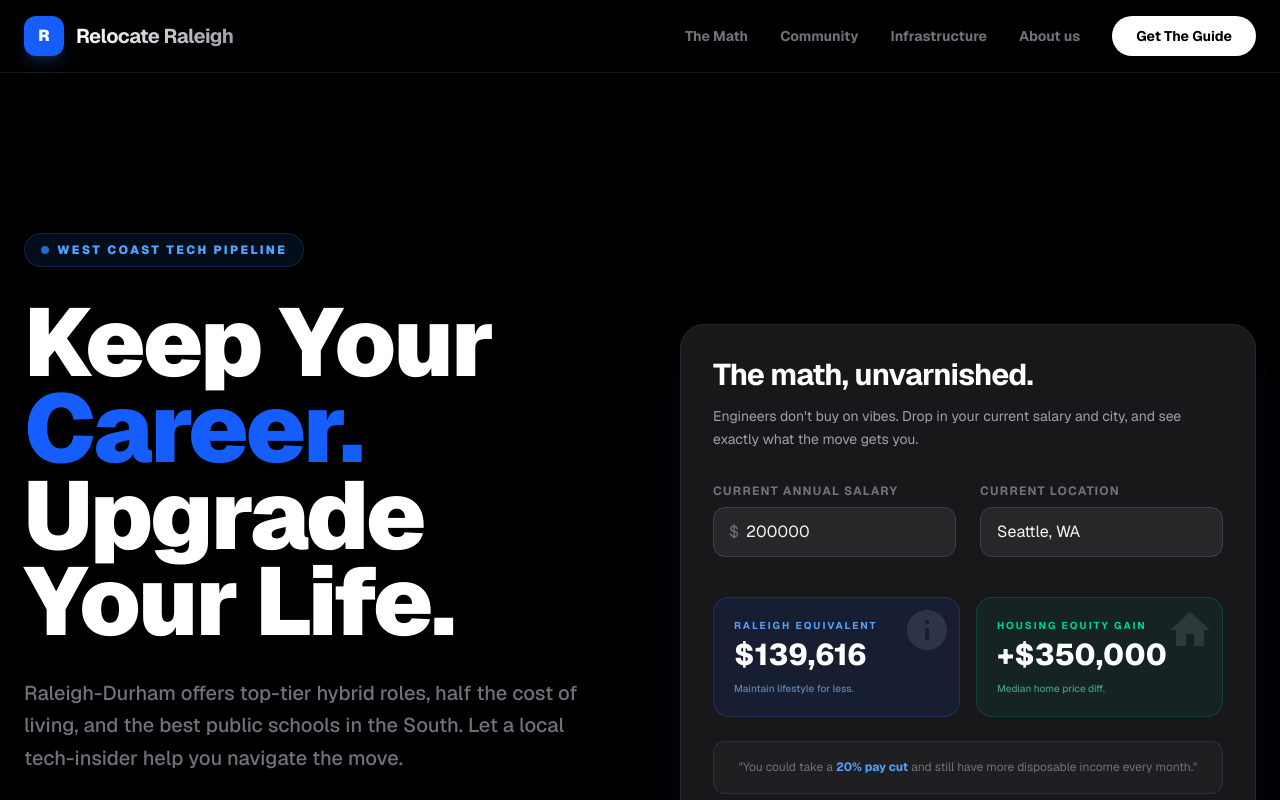
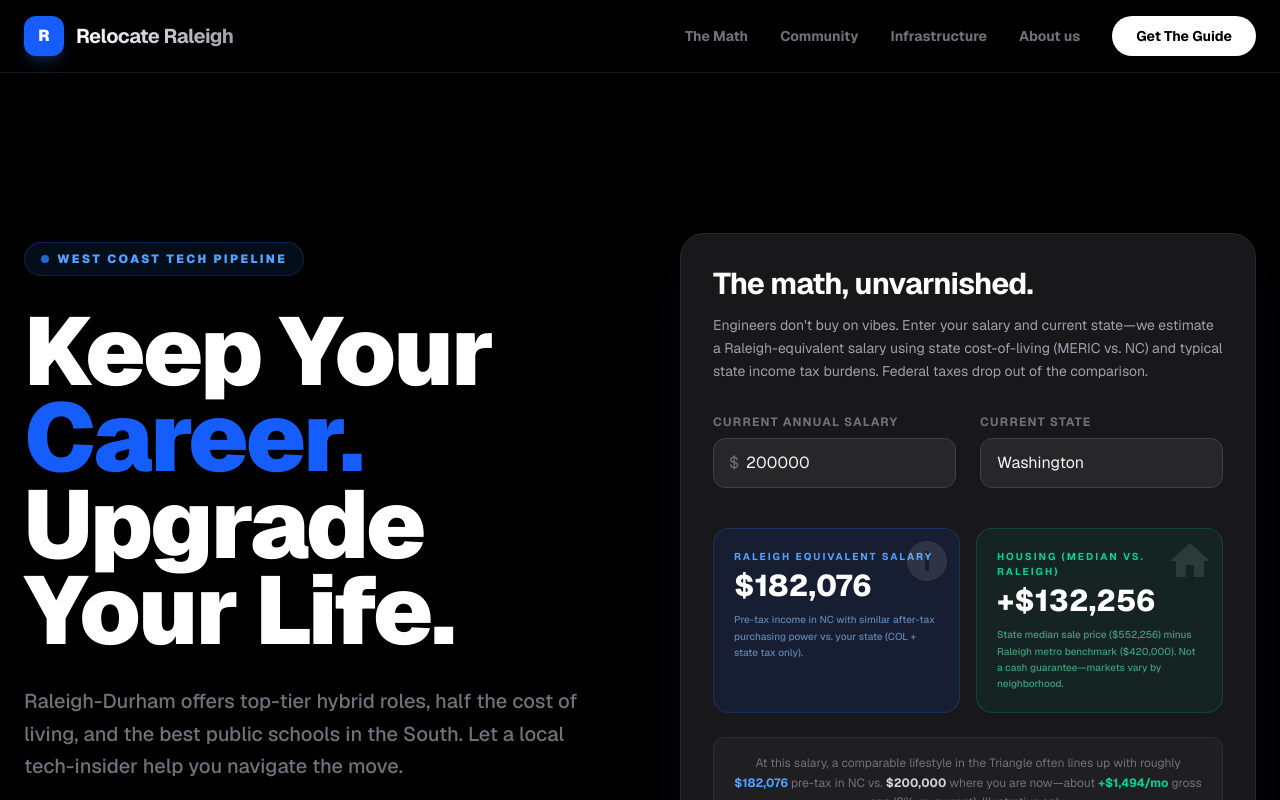
Before and after one commit to gregkitz/relocate-raleigh, a Next.js app: page / in a window 1280 px wide. Shown: the top 800 px of the page. Built offline with nearby package versions, Linux system fonts and the light colour scheme.

Commit message:
Describe your change in one line

```diff
--- a/src/components/Calculator.tsx
+++ b/src/components/Calculator.tsx
@@ -1,57 +1,44 @@
 'use client';
 
-import React, { useState, useEffect } from 'react';
+import React, { useMemo, useState } from 'react';
+import {
+  STATE_CODES_BY_NAME,
+  US_STATE_DATA,
+  type StateCode,
+  computeHousingMedianDiff,
+  computeRaleighEquivalentSalary,
+  RALEIGH_METRO_MEDIAN_HOME,
+} from '@/data/relocationStateData';
 
-const CITY_DATA = {
-  seattle: {
-    name: 'Seattle, WA',
-    taxRate: 0, // No state income tax in WA
-    colIndex: 1.5, // 50% more expensive than baseline
-    medianHome: 850000,
-  },
-  san_francisco: {
-    name: 'San Francisco, CA',
-    taxRate: 0.093, // Simplified CA tax for tech salaries
-    colIndex: 1.8, // 80% more expensive
-    medianHome: 1300000,
-  },
-  raleigh: {
-    name: 'Raleigh/Cary, NC',
-    taxRate: 0.045, // NC flat tax roughly
-    colIndex: 1.0, // Baseline
-    medianHome: 500000,
-  },
-};
+const DEFAULT_STATE: StateCode = 'WA';
 
 export default function Calculator() {
-  const [salary, setSalary] = useState(200000);
-  const [currentCity, setCurrentCity] = useState('seattle');
-  const [results, setResults] = useState({
-    raleighEquivalent: 0,
-    housingSavings: 0,
-    monthlyDisposable: 0,
-  });
+  const [salary, setSalary] = useState(200_000);
+  const [stateCode, setStateCode] = useState<StateCode>(DEFAULT_STATE);
 
-  useEffect(() => {
-    const city = CITY_DATA[currentCity as keyof typeof CITY_DATA];
-    const raleigh = CITY_DATA.raleigh;
+  const origin = US_STATE_DATA[stateCode];
 
-    // Simplified math for the "flex"
-    // Purchasing power = (Salary * (1 - tax)) / colIndex
-    const currentPurchasingPower = (salary * (1 - city.taxRate)) / city.colIndex;
+  const raleighEquivalent = useMemo(
+    () =>
+      Math.round(
+        computeRaleighEquivalentSalary(salary, origin.mericIndex, origin.stateTaxRate),
+      ),
+    [salary, origin.mericIndex, origin.stateTaxRate],
+  );
 
-    // Equivalent Raleigh salary to maintain same power:
-    // (Equivalent * (1 - raleigh.taxRate)) / raleigh.colIndex = currentPurchasingPower
-    const equivalent = (currentPurchasingPower * raleigh.colIndex) / (1 - raleigh.taxRate);
+  const housingMedianDiff = useMemo(
+    () => computeHousingMedianDiff(origin.medianHome),
+    [origin.medianHome],
+  );
 
-    const monthlySavings = (salary / 12) - (equivalent / 12);
+  /** Monthly gross gap: current salary vs illustrative Raleigh-equivalent (same purchasing power) */
+  const monthlyGrossGap = useMemo(
+    () => Math.round(salary / 12 - raleighEquivalent / 12),
+    [salary, raleighEquivalent],
+  );
 
-    setResults({
-      raleighEquivalent: Math.round(equivalent),
-      housingSavings: city.medianHome - raleigh.medianHome,
-      monthlyDisposable: Math.round(monthlySavings),
-    });
-  }, [salary, currentCity]);
+  const pctVersusCurrent =
+    salary > 0 ? Math.round(((salary - raleighEquivalent) / salary) * 100) : 0;
 
   return (
     <div className="w-full max-w-2xl p-8 bg-zinc-900 border border-zinc-800 rounded-3xl shadow-2xl shadow-blue-900/20 text-white">
@@ -60,7 +47,9 @@ export default function Calculator() {
           The math, unvarnished.
         </h2>
         <p className="text-zinc-400 text-sm leading-relaxed">
-          Engineers don't buy on vibes. Drop in your current salary and city, and see exactly what the move gets you.
+          Engineers don&apos;t buy on vibes. Enter your salary and current state—we estimate a
+          Raleigh-equivalent salary using state cost-of-living (MERIC vs. NC) and typical state
+          income tax burdens. Federal taxes drop out of the comparison.
         </p>
       </div>
 
@@ -68,12 +57,13 @@ export default function Calculator() {
         <div className="grid grid-cols-1 md:grid-cols-2 gap-6">
           <div>
             <label className="block text-xs font-bold text-zinc-500 uppercase tracking-widest mb-2">
-              Current Annual Salary
+              Current annual salary
             </label>
             <div className="relative">
               <span className="absolute left-4 top-1/2 -translate-y-1/2 text-zinc-500">$</span>
               <input
                 type="number"
+                min={0}
                 value={salary}
                 onChange={(e) => setSalary(Number(e.target.value))}
                 className="w-full pl-8 pr-4 py-3 bg-zinc-800 border border-zinc-700 rounded-xl focus:ring-2 focus:ring-blue-500 focus:border-transparent outline-none text-zinc-100 transition-all"
@@ -83,15 +73,18 @@ export default function Calculator() {
 
           <div>
             <label className="block text-xs font-bold text-zinc-500 uppercase tracking-widest mb-2">
-              Current Location
+              Current state
             </label>
             <select
-              value={currentCity}
-              onChange={(e) => setCurrentCity(e.target.value)}
+              value={stateCode}
+              onChange={(e) => setStateCode(e.target.value as StateCode)}
               className="w-full px-4 py-3 bg-zinc-800 border border-zinc-700 rounded-xl focus:ring-2 focus:ring-blue-500 focus:border-transparent outline-none text-zinc-100 transition-all appearance-none"
             >
-              <option value="seattle">Seattle, WA</option>
-              <option value="san_francisco">San Francisco, CA</option>
+              {STATE_CODES_BY_NAME.map((code) => (
+                <option key={code} value={code}>
+                  {US_STATE_DATA[code].name}
+                </option>
+              ))}
             </select>
           </div>
         </div>
@@ -99,40 +92,65 @@ export default function Calculator() {
         <div className="grid grid-cols-1 md:grid-cols-2 gap-4 pt-4">
           <div className="p-5 bg-blue-600/10 border border-blue-500/20 rounded-2xl relative overflow-hidden group hover:bg-blue-600/20 transition-all">
             <div className="absolute top-0 right-0 p-2 opacity-10 group-hover:opacity-20 transition-opacity">
-              <svg className="w-12 h-12" fill="currentColor" viewBox="0 0 24 24"><path d="M12 2C6.48 2 2 6.48 2 12s4.48 10 10 10 10-4.48 10-10S17.52 2 12 2zm1 15h-2v-6h2v6zm0-8h-2V7h2v2z"/></svg>
+              <svg className="w-12 h-12" fill="currentColor" viewBox="0 0 24 24">
+                <path d="M12 2C6.48 2 2 6.48 2 12s4.48 10 10 10 10-4.48 10-10S17.52 2 12 2zm1 15h-2v-6h2v6zm0-8h-2V7h2v2z" />
+              </svg>
             </div>
             <p className="text-[10px] font-bold text-blue-400 uppercase tracking-[0.2em] mb-1">
-              Raleigh Equivalent
+              Raleigh equivalent salary
             </p>
             <p className="text-3xl font-extrabold text-white">
-              ${results.raleighEquivalent.toLocaleString()}
+              ${raleighEquivalent.toLocaleString()}
             </p>
-            <p className="text-[10px] text-blue-300/60 mt-2 font-medium">
-              Maintain lifestyle for less.
+            <p className="text-[10px] text-blue-300/60 mt-2 font-medium leading-relaxed">
+              Pre-tax income in NC with similar after-tax purchasing power vs. your state (COL +
+              state tax only).
             </p>
           </div>
 
           <div className="p-5 bg-emerald-600/10 border border-emerald-500/20 rounded-2xl relative overflow-hidden group hover:bg-emerald-600/20 transition-all">
             <div className="absolute top-0 right-0 p-2 opacity-10 group-hover:opacity-20 transition-opacity">
-              <svg className="w-12 h-12" fill="currentColor" viewBox="0 0 24 24"><path d="M10 20v-6h4v6h5v-8h3L12 3 2 12h3v8z"/></svg>
+              <svg className="w-12 h-12" fill="currentColor" viewBox="0 0 24 24">
+                <path d="M10 20v-6h4v6h5v-8h3L12 3 2 12h3v8z" />
+              </svg>
             </div>
             <p className="text-[10px] font-bold text-emerald-400 uppercase tracking-[0.2em] mb-1">
-              Housing Equity Gain
+              Housing (median vs. Raleigh)
             </p>
             <p className="text-3xl font-extrabold text-white">
-              +${results.housingSavings.toLocaleString()}
+              {housingMedianDiff >= 0 ? '+' : ''}
+              ${housingMedianDiff.toLocaleString()}
             </p>
-            <p className="text-[10px] text-emerald-300/60 mt-2 font-medium">
-              Median home price diff.
+            <p className="text-[10px] text-emerald-300/60 mt-2 font-medium leading-relaxed">
+              State median sale price (${origin.medianHome.toLocaleString()}) minus Raleigh metro
+              benchmark (${RALEIGH_METRO_MEDIAN_HOME.toLocaleString()}). Not a cash guarantee—markets
+              vary by neighborhood.
             </p>
           </div>
         </div>
 
         <div className="mt-4 p-4 rounded-xl bg-zinc-800/50 border border-zinc-700/50">
           <p className="text-xs text-zinc-500 text-center leading-relaxed">
-            "You could take a <span className="text-blue-400 font-bold">20% pay cut</span> and still have more disposable income every month."
+            At this salary, a comparable lifestyle in the Triangle often lines up with roughly{' '}
+            <span className="text-blue-400 font-bold">${raleighEquivalent.toLocaleString()}</span>{' '}
+            pre-tax in NC vs.{' '}
+            <span className="text-zinc-300 font-bold">${salary.toLocaleString()}</span> where you are
+            now—about{' '}
+            <span className="text-emerald-400 font-bold">
+              {monthlyGrossGap >= 0 ? '+' : ''}
+              ${monthlyGrossGap.toLocaleString()}/mo
+            </span>{' '}
+            gross gap ({pctVersusCurrent >= 0 ? '' : '−'}
+            {Math.abs(pctVersusCurrent)}% vs. current). Illustrative only.
           </p>
         </div>
+
+        <p className="text-[10px] text-zinc-600 leading-relaxed text-center px-2">
+          Method: purchasing power = salary × (1 − state tax) ÷ COL vs. NC; Raleigh equivalent solves
+          for NC salary at COL (relative to NC) = 1 and NC tax. Median prices:
+          state-level sale medians vs. ${RALEIGH_METRO_MEDIAN_HOME.toLocaleString()} Raleigh-area
+          benchmark. Not financial or tax advice.
+        </p>
       </div>
     </div>
   );
--- /dev/null
+++ b/src/data/relocationStateData.ts
@@ -0,0 +1,178 @@
+/**
+ * Relocation calculator inputs (state level, illustrative).
+ *
+ * COL: MERIC 2025 annual average composite index (U.S. = 100).
+ *   https://meric.mo.gov/data/cost-living-data-series/
+ *
+ * Median home sale price: Rocket Mortgage 2024 guide (state medians).
+ *   https://www.rocketmortgage.com/learn/median-home-price-by-state
+ *
+ * stateTaxRate: Approximate effective state income tax on ~$200k wage income,
+ * single filer, for relative comparison only. No local/City taxes (e.g. NYC),
+ * no federal tax (same in both locations). Not tax advice.
+ */
+
+/** North Carolina MERIC composite — baseline for “Raleigh area” proxy */
+export const NC_MERIC_INDEX = 97.9;
+
+/** Representative Raleigh–Cary metro median sale price (between state & metro sources; illustrative) */
+export const RALEIGH_METRO_MEDIAN_HOME = 420_000;
+
+/** NC flat income tax ≈ 4.75% (illustrative effective share at high income) */
+export const RALEIGH_STATE_EFFECTIVE_TAX_RATE = 0.0475;
+
+export type StateCode =
+  | "AL"
+  | "AK"
+  | "AZ"
+  | "AR"
+  | "CA"
+  | "CO"
+  | "CT"
+  | "DE"
+  | "DC"
+  | "FL"
+  | "GA"
+  | "HI"
+  | "ID"
+  | "IL"
+  | "IN"
+  | "IA"
+  | "KS"
+  | "KY"
+  | "LA"
+  | "ME"
+  | "MD"
+  | "MA"
+  | "MI"
+  | "MN"
+  | "MS"
+  | "MO"
+  | "MT"
+  | "NE"
+  | "NV"
+  | "NH"
+  | "NJ"
+  | "NM"
+  | "NY"
+  | "NC"
+  | "ND"
+  | "OH"
+  | "OK"
+  | "OR"
+  | "PA"
+  | "RI"
+  | "SC"
+  | "SD"
+  | "TN"
+  | "TX"
+  | "UT"
+  | "VT"
+  | "VA"
+  | "WA"
+  | "WV"
+  | "WI"
+  | "WY";
+
+export type StateRow = {
+  name: string;
+  /** MERIC composite index (U.S. average = 100) */
+  mericIndex: number;
+  /** Approximate median home sale price, USD */
+  medianHome: number;
+  /** Approximate effective state income tax rate on high wage income */
+  stateTaxRate: number;
+};
+
+export const US_STATE_DATA: Record<StateCode, StateRow> = {
+  AL: { name: "Alabama", mericIndex: 88.1, medianHome: 258_789, stateTaxRate: 0.05 },
+  AK: { name: "Alaska", mericIndex: 126.7, medianHome: 354_333, stateTaxRate: 0 },
+  AZ: { name: "Arizona", mericIndex: 110.3, medianHome: 426_731, stateTaxRate: 0.042 },
+  AR: { name: "Arkansas", mericIndex: 90.1, medianHome: 265_717, stateTaxRate: 0.055 },
+  CA: { name: "California", mericIndex: 143.1, medianHome: 785_386, stateTaxRate: 0.093 },
+  CO: { name: "Colorado", mericIndex: 103.1, medianHome: 555_122, stateTaxRate: 0.044 },
+  CT: { name: "Connecticut", mericIndex: 114.0, medianHome: 361_885, stateTaxRate: 0.065 },
+  DE: { name: "Delaware", mericIndex: 103.1, medianHome: 360_076, stateTaxRate: 0.066 },
+  DC: { name: "District of Columbia", mericIndex: 137.8, medianHome: 655_071, stateTaxRate: 0.085 },
+  FL: { name: "Florida", mericIndex: 101.4, medianHome: 358_039, stateTaxRate: 0 },
+  GA: { name: "Georgia", mericIndex: 92.2, medianHome: 351_137, stateTaxRate: 0.055 },
+  HI: { name: "Hawaii", mericIndex: 183.9, medianHome: 757_032, stateTaxRate: 0.075 },
+  ID: { name: "Idaho", mericIndex: 99.3, medianHome: 488_375, stateTaxRate: 0.055 },
+  IL: { name: "Illinois", mericIndex: 95.0, medianHome: 267_685, stateTaxRate: 0.0495 },
+  IN: { name: "Indiana", mericIndex: 90.7, medianHome: 231_484, stateTaxRate: 0.031 },
+  IA: { name: "Iowa", mericIndex: 89.8, medianHome: 249_882, stateTaxRate: 0.06 },
+  KS: { name: "Kansas", mericIndex: 88.4, medianHome: 262_667, stateTaxRate: 0.056 },
+  KY: { name: "Kentucky", mericIndex: 91.5, medianHome: 243_103, stateTaxRate: 0.04 },
+  LA: { name: "Louisiana", mericIndex: 92.9, medianHome: 225_846, stateTaxRate: 0.045 },
+  ME: { name: "Maine", mericIndex: 114.0, medianHome: 320_496, stateTaxRate: 0.065 },
+  MD: { name: "Maryland", mericIndex: 117.4, medianHome: 386_246, stateTaxRate: 0.068 },
+  MA: { name: "Massachusetts", mericIndex: 148.5, medianHome: 571_436, stateTaxRate: 0.05 },
+  MI: { name: "Michigan", mericIndex: 91.9, medianHome: 228_126, stateTaxRate: 0.0425 },
+  MN: { name: "Minnesota", mericIndex: 93.6, medianHome: 317_863, stateTaxRate: 0.073 },
+  MS: { name: "Mississippi", mericIndex: 86.0, medianHome: 296_175, stateTaxRate: 0.05 },
+  MO: { name: "Missouri", mericIndex: 88.9, medianHome: 241_929, stateTaxRate: 0.05 },
+  MT: { name: "Montana", mericIndex: 96.8, medianHome: 448_311, stateTaxRate: 0.059 },
+  NE: { name: "Nebraska", mericIndex: 91.8, medianHome: 283_890, stateTaxRate: 0.055 },
+  NV: { name: "Nevada", mericIndex: 99.7, medianHome: 400_665, stateTaxRate: 0 },
+  NH: { name: "New Hampshire", mericIndex: 110.5, medianHome: 414_518, stateTaxRate: 0 },
+  NJ: { name: "New Jersey", mericIndex: 115.3, medianHome: 455_311, stateTaxRate: 0.065 },
+  NM: { name: "New Mexico", mericIndex: 93.7, medianHome: 332_358, stateTaxRate: 0.056 },
+  NY: { name: "New York", mericIndex: 125.8, medianHome: 420_586, stateTaxRate: 0.068 },
+  NC: { name: "North Carolina", mericIndex: 97.9, medianHome: 320_068, stateTaxRate: 0.0475 },
+  ND: { name: "North Dakota", mericIndex: 91.1, medianHome: 288_113, stateTaxRate: 0.025 },
+  OH: { name: "Ohio", mericIndex: 94.6, medianHome: 222_715, stateTaxRate: 0.035 },
+  OK: { name: "Oklahoma", mericIndex: 84.7, medianHome: 225_348, stateTaxRate: 0.047 },
+  OR: { name: "Oregon", mericIndex: 112.8, medianHome: 465_486, stateTaxRate: 0.087 },
+  PA: { name: "Pennsylvania", mericIndex: 97.1, medianHome: 277_142, stateTaxRate: 0.0307 },
+  RI: { name: "Rhode Island", mericIndex: 110.7, medianHome: 433_184, stateTaxRate: 0.057 },
+  SC: { name: "South Carolina", mericIndex: 92.7, medianHome: 323_821, stateTaxRate: 0.064 },
+  SD: { name: "South Dakota", mericIndex: 91.8, medianHome: 338_375, stateTaxRate: 0 },
+  TN: { name: "Tennessee", mericIndex: 90.1, medianHome: 331_220, stateTaxRate: 0 },
+  TX: { name: "Texas", mericIndex: 91.1, medianHome: 332_134, stateTaxRate: 0 },
+  UT: { name: "Utah", mericIndex: 99.5, medianHome: 553_633, stateTaxRate: 0.046 },
+  VT: { name: "Vermont", mericIndex: 113.5, medianHome: 346_768, stateTaxRate: 0.055 },
+  VA: { name: "Virginia", mericIndex: 102.2, medianHome: 411_735, stateTaxRate: 0.057 },
+  WA: { name: "Washington", mericIndex: 112.9, medianHome: 552_256, stateTaxRate: 0 },
+  WV: { name: "West Virginia", mericIndex: 88.0, medianHome: 218_649, stateTaxRate: 0.052 },
+  WI: { name: "Wisconsin", mericIndex: 98.5, medianHome: 267_946, stateTaxRate: 0.055 },
+  WY: { name: "Wyoming", mericIndex: 94.6, medianHome: 264_375, stateTaxRate: 0 },
+};
+
+/** US_STATE_DATA keys sorted alphabetically by display name */
+export const STATE_CODES_BY_NAME: StateCode[] = (Object.keys(US_STATE_DATA) as StateCode[]).sort(
+  (a, b) => US_STATE_DATA[a].name.localeCompare(US_STATE_DATA[b].name),
+);
+
+/**
+ * Relative cost of living vs North Carolina (Raleigh proxy): COL_rel = MERIC_origin / MERIC_NC.
+ * 1.0 ≈ same basket cost as NC average.
+ */
+export function colIndexRelativeToRaleigh(mericIndex: number): number {
+  return mericIndex / NC_MERIC_INDEX;
+}
+
+/**
+ * Raleigh-equivalent salary (illustrative):
+ * Same after-state-tax “real income” per unit COL, solved for Raleigh.
+ *
+ * PPP_origin = salary × (1 − τ_origin) / COL_rel_origin
+ * PPP_raleigh = S_R × (1 − τ_NC) / COL_rel_raleigh  with COL_rel_raleigh = 1
+ * Set PPP equal → S_R = PPP_origin × 1 / (1 − τ_NC)
+ */
+export function computeRaleighEquivalentSalary(
+  salary: number,
+  originMericIndex: number,
+  originStateTaxRate: number,
+): number {
+  const originCol = colIndexRelativeToRaleigh(originMericIndex);
+  const purchasingPower = (salary * (1 - originStateTaxRate)) / originCol;
+  return purchasingPower / (1 - RALEIGH_STATE_EFFECTIVE_TAX_RATE);
+}
+
+/**
+ * Housing: difference between origin state median sale price and Raleigh metro benchmark.
+ * Positive ≈ median home in origin state costs more than benchmark Raleigh metro median.
+ */
+export function computeHousingMedianDiff(originMedianHome: number): number {
+  return originMedianHome - RALEIGH_METRO_MEDIAN_HOME;
+}
```
